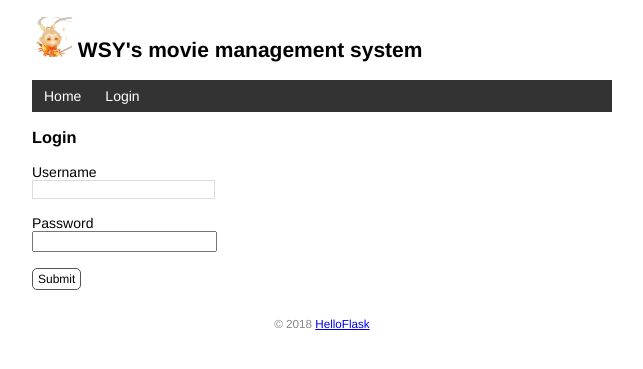
After one commit to wsy620/watchlist, a Flask app: page /login in a window 1280 px wide. The commit adds this page. Shown: the top 369 px of the page, without its empty margins (318-961 px from the left). Run offline with Flask 3, Linux system fonts and the light colour scheme.

Commit message:
User authentication with Flask-Login

```diff
--- a/app.py
+++ b/app.py
@@ -1,50 +1,48 @@
-from flask_sqlalchemy import SQLAlchemy  # 导入扩展类
 import os
 import sys
-from flask import Flask, render_template
 import click
-from flask import request, url_for, redirect, flash
+from flask import Flask, render_template, request, url_for, redirect, flash
+from flask_sqlalchemy import SQLAlchemy
+from flask_login import LoginManager, login_user, login_required, logout_user, current_user, UserMixin
+from werkzeug.security import generate_password_hash, check_password_hash
 
+# SQLite URI compatible
 WIN = sys.platform.startswith('win')
-if WIN:  # 如果是 Windows 系统，使用三个斜线
+if WIN:
     prefix = 'sqlite:///'
-else:  # 否则使用四个斜线
+else:
     prefix = 'sqlite:////'
 app = Flask(__name__)
 app.config['SECRET_KEY'] = 'dev'
-# 位置不能调整，调整会报错
 app.config['SQLALCHEMY_DATABASE_URI'] = prefix + os.path.join(app.root_path, 'data.db')
-app.config['SQLALCHEMY_TRACK_MODIFICATIONS'] = False  # 关闭对模型修改的监控
+app.config['SQLALCHEMY_TRACK_MODIFICATIONS'] = False
+
 db = SQLAlchemy(app)
+login_manager = LoginManager(app)
 
 
-class User(db.Model):  # 表名将会是 user（自动生成，小写处理）
-    id = db.Column(db.Integer, primary_key=True)  # 主键
-    name = db.Column(db.String(20))  # 名字
+@login_manager.user_loader
+def load_user(user_id):
+    user = User.query.get(int(user_id))
+    return user
 
 
-class Movie(db.Model):  # 表名将会是 movie
-    id = db.Column(db.Integer, primary_key=True)  # 主键
-    title = db.Column(db.String(60))  # 电影标题
-    year = db.Column(db.String(4))  # 电影年份
+login_manager.login_view = 'login'
+# login_manager.login_message = 'Your custom message'
 
 
-@app.cli.command()  # 注册为命令
+@app.cli.command()
 @click.option('--drop', is_flag=True, help='Create after drop.')
-# 设置选项
 def initdb(drop):
     """Initialize the database."""
-    if drop:  # 判断是否输入了选项
+    if drop:
         db.drop_all()
     db.create_all()
-    click.echo('Initialized database.')  # 输出提示信息
-
-
+    click.echo('Initialized database.')
 @app.cli.command()
 def forge():
     """Generate fake data."""
     db.create_all()
-    # 全局的两个变量移动到这个函数内
     name = 'WSY'
     movies = [
         {'title': 'My Neighbor Totoro', 'year': '1988'},
@@ -63,67 +61,157 @@ def forge():
     for m in movies:
         movie = Movie(title=m['title'], year=m['year'])
         db.session.add(movie)
+    db.session.commit()
+    click.echo('Done.')
+
+
+@app.cli.command()
+@click.option('--username', prompt=True, help='The username used to login.')
+@click.option('--password', prompt=True, hide_input=False, confirmation_prompt=True, help='The password used to login.')
+def admin(username, password):
+    """Create user."""
+    db.create_all()
+
+    user = User.query.first()
+    if user is not None:
+        click.echo('Updating user...')
+        user.username = username
+        user.set_password(password)
+    else:
+        click.echo('Creating user...')
+        user = User(username=username, name='Admin')
+        user.set_password(password)
+        db.session.add(user)
 
     db.session.commit()
     click.echo('Done.')
 
 
-@app.context_processor
-def inject_user():  # 函数名可以随意修改
-    user = User.query.first()
-    return dict(user=user)  # 需要返回字典，等同于return {'user': user}
+class User(db.Model, UserMixin):
+    id = db.Column(db.Integer, primary_key=True)
+    name = db.Column(db.String(20))
+    username = db.Column(db.String(20))
+    password_hash = db.Column(db.String(128))
+
+    def set_password(self, password):
+        self.password_hash = generate_password_hash(password)
+
+    def validate_password(self, password):
+        return check_password_hash(self.password_hash, password)
 
 
+class Movie(db.Model):
+    id = db.Column(db.Integer, primary_key=True)
+    title = db.Column(db.String(60))
+    year = db.Column(db.String(4))
+@app.context_processor
+def inject_user():
+    user = User.query.first()
+    return dict(user=user)
+@app.errorhandler(400)
+def bad_request(e):
+    return render_template('400.html'), 400
 @app.errorhandler(404)
 def page_not_found(e):
     return render_template('404.html'), 404
-
-
+@app.errorhandler(500)
+def internal_server_error(e):
+    return render_template('500.html'), 500
 @app.route('/', methods=['GET', 'POST'])
 def index():
-    if request.method == 'POST':  # 判断是否是 POST 请求
-        # 获取表单数据
-        title = request.form.get('title')  # 传入表单对应输入字段的 name 值
-        year = request.form.get('year')
-        # 验证数据
-        if not title or not year or len(year) > 4 or len(title) > 60:
-            flash('Invalid input.')  # 显示错误提示
-            return redirect(url_for('index'))  # 重定向回主页
-        # 保存表单数据到数据库
-        movie = Movie(title=title, year=year)  # 创建记录
-        db.session.add(movie)  # 添加到数据库会话
-        db.session.commit()  # 提交数据库会话
-        flash('Item created.')  # 显示成功创建的提示
-        return redirect(url_for('index'))  # 重定向回主页
+    if request.method == 'POST':
+        if not current_user.is_authenticated:
+            return redirect(url_for('index'))
 
-    user = User.query.first()
-    movies = Movie.query.all()
-    return render_template('index.html', user=user, movies=movies)
-
-app.config['SECRET_KEY'] = 'dev'
-@app.route('/movie/edit/<int:movie_id>', methods=['GET', 'POST'])
-def edit(movie_id):
-    movie = Movie.query.get_or_404(movie_id)
-
-    if request.method == 'POST':  # 处理编辑表单的提交请求
         title = request.form['title']
         year = request.form['year']
 
         if not title or not year or len(year) > 4 or len(title) > 60:
             flash('Invalid input.')
-            return redirect(url_for('edit', movie_id=movie_id))  # 重定向回对应的编辑页面
+            return redirect(url_for('index'))
+        movie = Movie(title=title, year=year)
+        db.session.add(movie)
+        db.session.commit()
+        flash('Item created.')
+        return redirect(url_for('index'))
+    movies = Movie.query.all()
+    return render_template('index.html', movies=movies)
 
-        movie.title = title  # 更新标题
-        movie.year = year  # 更新年份
-        db.session.commit()  # 提交数据库会话
+
+@app.route('/movie/edit/<int:movie_id>', methods=['GET', 'POST'])
+@login_required
+def edit(movie_id):
+    movie = Movie.query.get_or_404(movie_id)
+
+    if request.method == 'POST':
+        title = request.form['title']
+        year = request.form['year']
+        if not title or not year or len(year) > 4 or len(title) > 60:
+            flash('Invalid input.')
+            return redirect(url_for('edit', movie_id=movie_id))
+        movie.title = title
+        movie.year = year
+        db.session.commit()
         flash('Item updated.')
-        return redirect(url_for('index'))  # 重定向回主页
-    return render_template('edit.html', movie=movie)  # 传入被编辑的电影记录
+        return redirect(url_for('index'))
+    return render_template('edit.html', movie=movie)
 
-@app.route('/movie/delete/<int:movie_id>', methods=['POST'])  # 限定只接受 POST 请求
+
+@app.route('/movie/delete/<int:movie_id>', methods=['POST'])
+@login_required
 def delete(movie_id):
-    movie = Movie.query.get_or_404(movie_id)  # 获取电影记录
-    db.session.delete(movie)  # 删除对应的记录
-    db.session.commit()  # 提交数据库会话
+    movie = Movie.query.get_or_404(movie_id)
+    db.session.delete(movie)
+    db.session.commit()
     flash('Item deleted.')
-    return redirect(url_for('index'))  # 重定向回主页
+    return redirect(url_for('index'))
+
+
+@app.route('/settings', methods=['GET', 'POST'])
+@login_required
+def settings():
+    if request.method == 'POST':
+        name = request.form['name']
+
+        if not name or len(name) > 20:
+            flash('Invalid input.')
+            return redirect(url_for('settings'))
+
+        user = User.query.first()
+        user.name = name
+        db.session.commit()
+        flash('Settings updated.')
+        return redirect(url_for('index'))
+
+    return render_template('settings.html')
+
+
+@app.route('/login', methods=['GET', 'POST'])
+def login():
+    if request.method == 'POST':
+        username = request.form['username']
+        password = request.form['password']
+
+        if not username or not password:
+            flash('Invalid input.')
+            return redirect(url_for('login'))
+
+        user = User.query.first()
+
+        if username == user.username and user.validate_password(password):
+            login_user(user)
+            flash('Login success.')
+            return redirect(url_for('index'))
+
+        flash('Invalid username or password.')
+        return redirect(url_for('login'))
+
+    return render_template('login.html')
+
+
+@app.route('/logout')
+@login_required
+def logout():
+    logout_user()
+    flash('Goodbye.')
+    return redirect(url_for('index'))
--- a/templates/base.html
+++ b/templates/base.html
@@ -20,6 +20,12 @@
 <nav>
 <ul>
 <li><a href="{{ url_for('index') }}">Home</a></li>
+    {% if current_user.is_authenticated %}
+<li><a href="{{ url_for('settings') }}">Settings</a></li>
+<li><a href="{{ url_for('logout') }}">Logout</a></li>
+{% else %}
+<li><a href="{{ url_for('login') }}">Login</a></li>
+{% endif %}
 </ul>
 </nav>
 {% block content %}{% endblock %}
--- a/templates/index.html
+++ b/templates/index.html
@@ -1,19 +1,23 @@
 {% extends 'base.html' %}
 {% block content %}
 <p>{{ movies|length }} Titles</p>
+{% if current_user.is_authenticated %}
 <form method="post">
 Name <input type="text" name="title" autocomplete="off" required>
 Year <input type="text" name="year" autocomplete="off" required>
 <input class="btn" type="submit" name="submit" value="Add">
 </form>
+{% endif %}
 <ul class="movie-list">
 {% for movie in movies %}
 <li>{{ movie.title }} - {{ movie.year }}
 <span class="float-right">
+	{% if current_user.is_authenticated %}
 <a class="btn" href="{{ url_for('edit', movie_id=movie.id) }}">Edit</a>
 <form	class="inline-form"	method="post"	action="{{	url_for('delete',	movie_id=movie.id)	}}">
 <input	class="btn"	type="submit"	name="delete"	value="Delete"	onclick="return	confirm('Are you sure?')">
 </form>
+	{% endif %}
 	<a class="imdb" href="https://www.imdb.com/find?q={{movie.title }}" target="_blank" title="Find this movie on IMDb">
 IMDb</a>
 </span>
--- /dev/null
+++ b/templates/login.html
@@ -0,0 +1,13 @@
+{% extends 'base.html' %}
+{% block content %}
+<h3>Login</h3>
+<form method="post">
+Username<br>
+<input type="text" name="username" required><br><br>
+Password<br>
+<!-- 密码输入框的 type 属性使用 password，会将输入值显示为圆点 -->
+<input type="password" name="password" required><br><br>
+<input class="btn" type="submit" name="submit" value="Submit"
+>
+</form>
+{% endblock %}
```
Also changed, not shown: templates/500.html (added, +11 -0 lines), templates/settings.html (added, +9 -0 lines), data.db.
